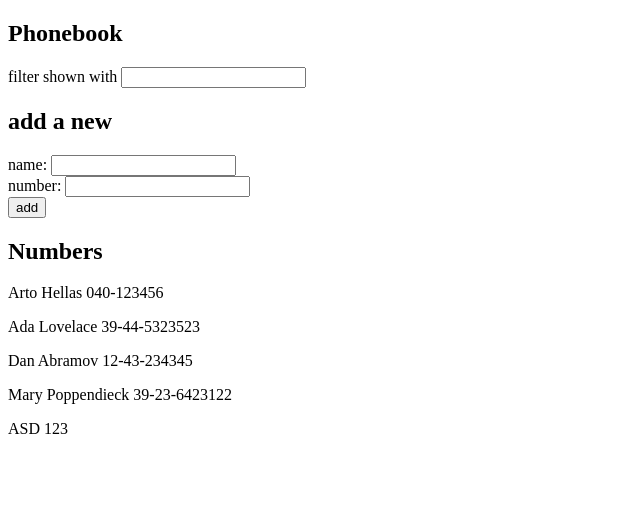
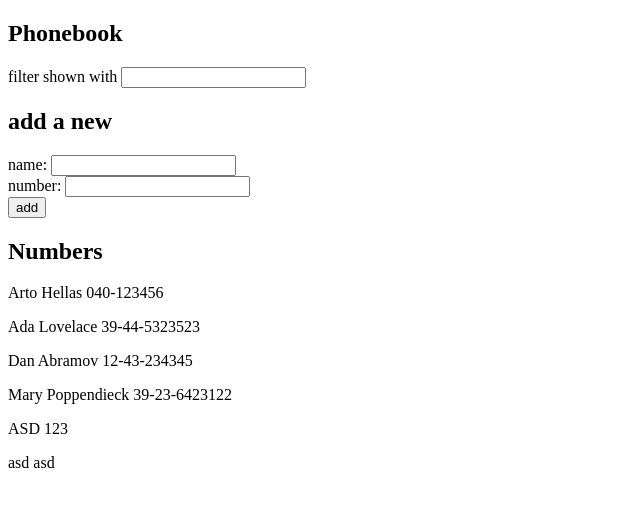
Before and after one commit to petrushurtig/fullstack, a React (Create React App) app in the folder osa2/puhelinluettelo/: page / in a window 1280 px wide. Shown: the top 506 px of the page, without its empty margins (0-640 px from the left). Built offline with nearby package versions, Linux system fonts and the light colour scheme; data requests are answered from the project's data file.

Commit message:
t.2.16.: puhelinluettelo step8

```diff
--- a/osa2/puhelinluettelo/db.json
+++ b/osa2/puhelinluettelo/db.json
@@ -24,6 +24,11 @@
       "name": "ASD",
       "number": "123",
       "id": 5
+    },
+    {
+      "name": "asd",
+      "number": "asd",
+      "id": 6
     }
   ]
 }
--- a/osa2/puhelinluettelo/src/App.js
+++ b/osa2/puhelinluettelo/src/App.js
@@ -3,6 +3,7 @@
 import PersonForm from './components/PersonForm'
 import Persons from './components/Persons'
 import axios from 'axios';
+import personService from './services/persons';
 
 const App = () => {
   const [persons, setPersons] = useState([])
@@ -11,7 +12,8 @@
   const [searched, setSearched] = useState('');
 
   useEffect(() => {
-    axios.get('http://localhost:3001/persons')
+    personService
+    .getAll()
     .then(res => {
       setPersons(res.data);
     })
@@ -27,17 +29,15 @@
       name: newName,
       number: newNumber
     }
-    axios.post('http://localhost:3001/persons', personObj)
+    personService
+    .create(personObj)
     .then(res => {
       setPersons(persons.concat(res.data));
       setNewName('');
       setNewNumber('');
     })
-
-
     }
   }
-
   const handleNameChange = (e) => {
     setNewName(e.target.value);
   }
--- /dev/null
+++ b/osa2/puhelinluettelo/src/services/persons.js
@@ -0,0 +1,16 @@
+import axios from "axios";
+
+const baseUrl = 'http://localhost:3001/persons';
+
+const getAll = () => {
+    return axios.get(baseUrl);
+}
+
+const create = newObject => {
+    return axios.post(baseUrl, newObject);
+}
+
+export default {
+    getAll: getAll,
+    create: create
+}
```
